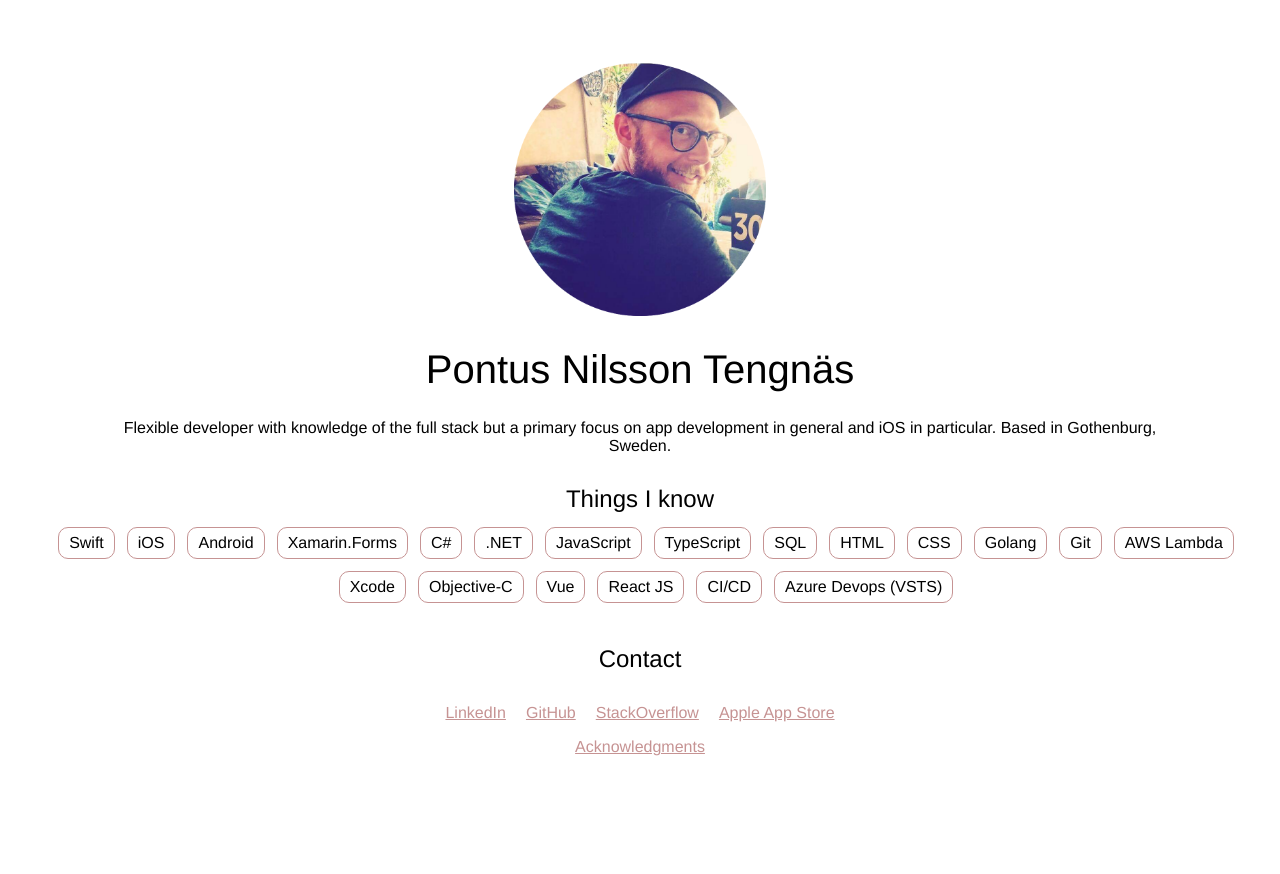
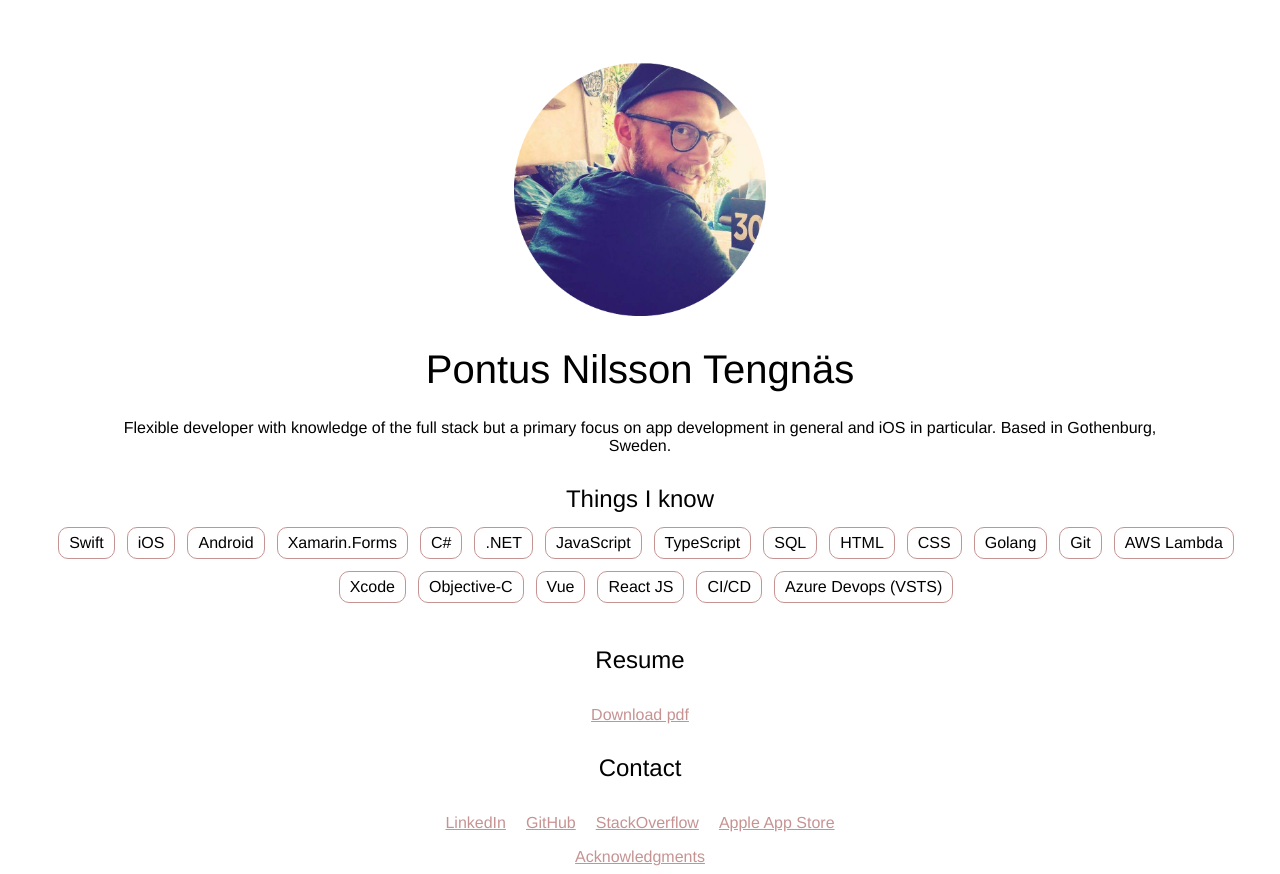
Before and after one commit to pontusntengnas/pontusntengnas.github.io, a Vue app: page / in a window 1280 px wide. Before the commit the page ends 800 px from the top, so only its background shows below. Built offline with nearby package versions, Linux system fonts and the light colour scheme.

Commit message:
add cv+resume as downloadable pdf

```diff
--- a/src/App.vue
+++ b/src/App.vue
@@ -9,12 +9,14 @@ import { Component, Vue } from 'vue-property-decorator';
 import MainBody from './components/MainBody.vue';
 import Contact from './components/Contact.vue';
 import Skills from './components/Skills.vue';
+import Resume from './components/Resume.vue';
 
 @Component({
   components: {
     MainBody,
     Contact,
     Skills,
+    Resume,
   },
 })
 
--- a/src/components/MainBody.vue
+++ b/src/components/MainBody.vue
@@ -7,6 +7,7 @@
       and iOS in particular. Based in Gothenburg, Sweden.
     </p>
     <Skills/>
+    <Resume/>
     <Contact/>
     <router-link to="/acknowledgments" id="acknowledgments">Acknowledgments</router-link>
   </div>
@@ -18,11 +19,13 @@
 import { Component, Prop, Vue } from 'vue-property-decorator';
 import Contact from './Contact.vue';
 import Skills from './Skills.vue';
+import Resume from './Resume.vue';
 
 @Component({
   components: {
     Contact,
     Skills,
+    Resume,
   },
 })
 export default class MainBody extends Vue { }
--- /dev/null
+++ b/src/components/Resume.vue
@@ -0,0 +1,19 @@
+<template>
+  <div>
+    <h4>Resume</h4>
+      <div class="container">
+        <a v-bind:href="`${downloadUrl}`" download>Download pdf</a>
+      </div>
+  </div>
+</template>
+
+<script lang="ts">
+
+import { Component, Prop, Vue } from 'vue-property-decorator';
+
+@Component
+export default class Resume extends Vue {
+    @Prop() private downloadUrl: string = require('./../assets/pontus_tengnas_letter_resume.pdf');
+}
+
+</script>
--- a/src/components/Skills.vue
+++ b/src/components/Skills.vue
@@ -18,6 +18,7 @@ import SkillPill from './SkillPill.vue';
     SkillPill,
   },
 })
+
 export default class Skills extends Vue {
   private skills: Skill[] = [
     new Skill('Swift', '#4286f4'),
--- a/vue.config.js
+++ b/vue.config.js
@@ -5,5 +5,10 @@ module.exports = {
           data: `@import "@/style/colors.scss";`
         }
       }
+    },
+    chainWebpack: config => {
+      config.module.rule('pdf')
+        .test(/\.pdf$/)
+        .use('file-loader').loader('file-loader')
     }
   };
```
Also changed, not shown: 1 other file (tests, documents, lock files or other folders).
